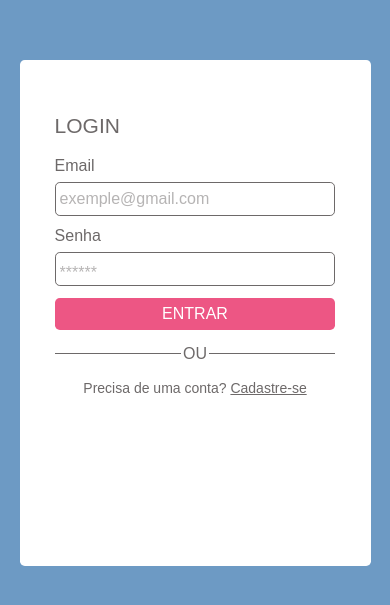
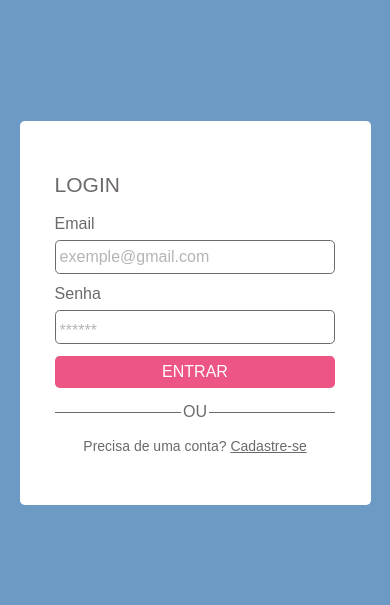
Before and after one commit to evandrob10/auto-blog-flamengo, a Next.js app in the folder auto-blog/: page /auth/login in a window 390 px wide. Shown: the part 109-714 px from the top of the page. Built offline with nearby package versions, Linux system fonts and the light colour scheme.

Commit message:
responsive login

```diff
--- a/auto-blog/src/app/auth/login/page.tsx
+++ b/auto-blog/src/app/auth/login/page.tsx
@@ -33,7 +33,7 @@ export default function Login() {
 
     return (
         <section className="text-[#6d6969] flex h-screen justify-center items-center bg-[#6D9AC4]">
-            <div className="bg-[#FFFFFF] h-[60%] w-[90%] rounded-[.3em] flex items-center justify-center">
+            <div className="bg-[#FFFFFF] py-12 w-[90%] rounded-[.3em] flex items-center justify-center sm:w-[60%] lg:w-[40%] xl:w-[30%] 2xl:w-[400px]">
                 <div className="w-[80%] h-[80%]">
                     <h1 className="text-[21px] mb-3">LOGIN</h1>
                     <div>
```
Also changed, not shown: 1 other file (tests, documents, lock files or other folders).
